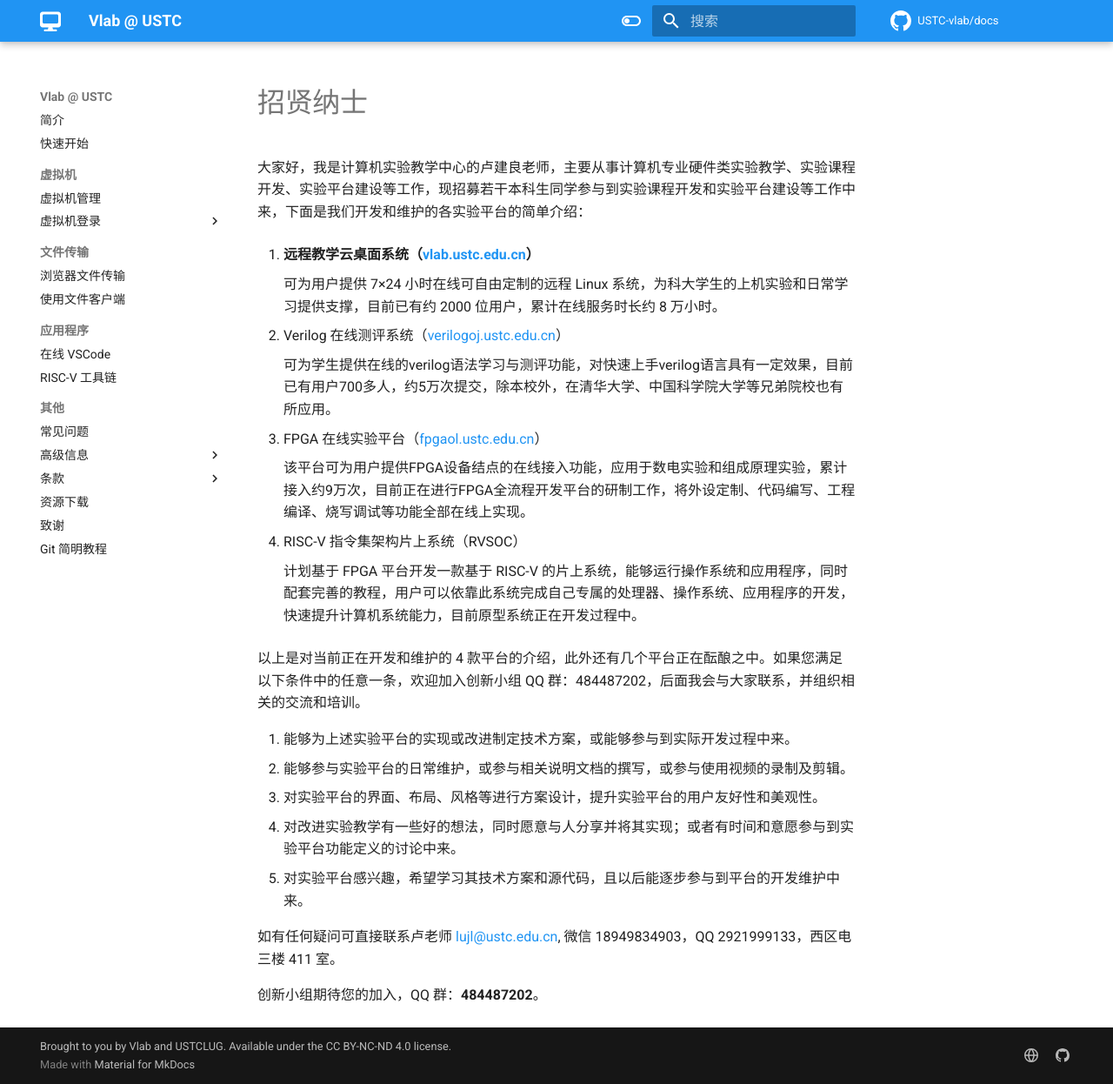
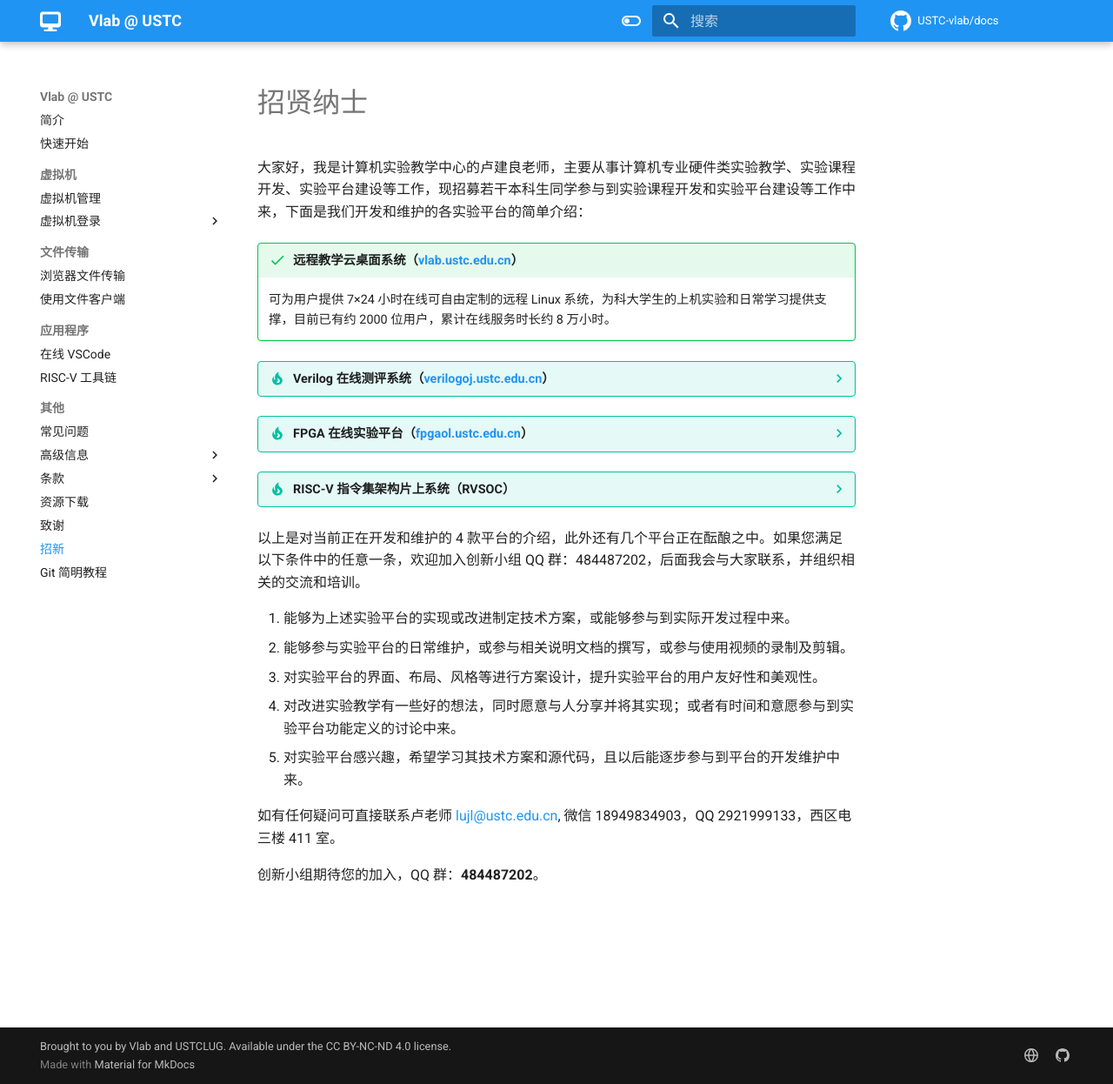
Before and after one commit to USTC-vlab/docs, an MkDocs documentation site: the page built from docs/recruit.md, in a window 1280 px wide and 1246 px high. Shown: the whole window at 87% size. Built offline with MkDocs 1.6.1 and Material for MkDocs 9.7.7, drawn with Linux system fonts in a browser that asks for light colours; comment, search, counter and statistics services are not loaded; part of the change alters nothing that is shown.

Commit message:
Show recruit page

```diff
--- a/docs/recruit.md
+++ b/docs/recruit.md
@@ -2,19 +2,19 @@
 
 大家好，我是计算机实验教学中心的卢建良老师，主要从事计算机专业硬件类实验教学、实验课程开发、实验平台建设等工作，现招募若干本科生同学参与到实验课程开发和实验平台建设等工作中来，下面是我们开发和维护的各实验平台的简单介绍：
 
-1. **远程教学云桌面系统（[vlab.ustc.edu.cn](https://vlab.ustc.edu.cn/)）**
+!!! success "远程教学云桌面系统（[vlab.ustc.edu.cn](https://vlab.ustc.edu.cn/)）"
 
     可为用户提供 7×24 小时在线可自由定制的远程 Linux 系统，为科大学生的上机实验和日常学习提供支撑，目前已有约 2000 位用户，累计在线服务时长约 8 万小时。
 
-2. Verilog 在线测评系统（[verilogoj.ustc.edu.cn](https://verilogoj.ustc.edu.cn)）
+??? tip "Verilog 在线测评系统（[verilogoj.ustc.edu.cn](https://verilogoj.ustc.edu.cn)）"
 
     可为学生提供在线的verilog语法学习与测评功能，对快速上手verilog语言具有一定效果，目前已有用户700多人，约5万次提交，除本校外，在清华大学、中国科学院大学等兄弟院校也有所应用。
 
-3. FPGA 在线实验平台（[fpgaol.ustc.edu.cn](https://fpgaol.ustc.edu.cn)）
+??? tip "FPGA 在线实验平台（[fpgaol.ustc.edu.cn](https://fpgaol.ustc.edu.cn)）"
 
     该平台可为用户提供FPGA设备结点的在线接入功能，应用于数电实验和组成原理实验，累计接入约9万次，目前正在进行FPGA全流程开发平台的研制工作，将外设定制、代码编写、工程编译、烧写调试等功能全部在线上实现。
 
-4. RISC-V 指令集架构片上系统（RVSOC）
+??? tip "RISC-V 指令集架构片上系统（RVSOC）"
 
     计划基于 FPGA 平台开发一款基于 RISC-V 的片上系统，能够运行操作系统和应用程序，同时配套完善的教程，用户可以依靠此系统完成自己专属的处理器、操作系统、应用程序的开发，快速提升计算机系统能力，目前原型系统正在开发过程中。
 
--- a/mkdocs.yml
+++ b/mkdocs.yml
@@ -93,5 +93,5 @@ nav:
       - 可接受的使用方式: terms/acceptable-use-policy.md
     - 资源下载: downloads.md
     - 致谢: credits.md
-    # 招新: recruit.md
+    - 招新: recruit.md
     - Git 简明教程: tutorial/git.md
```
